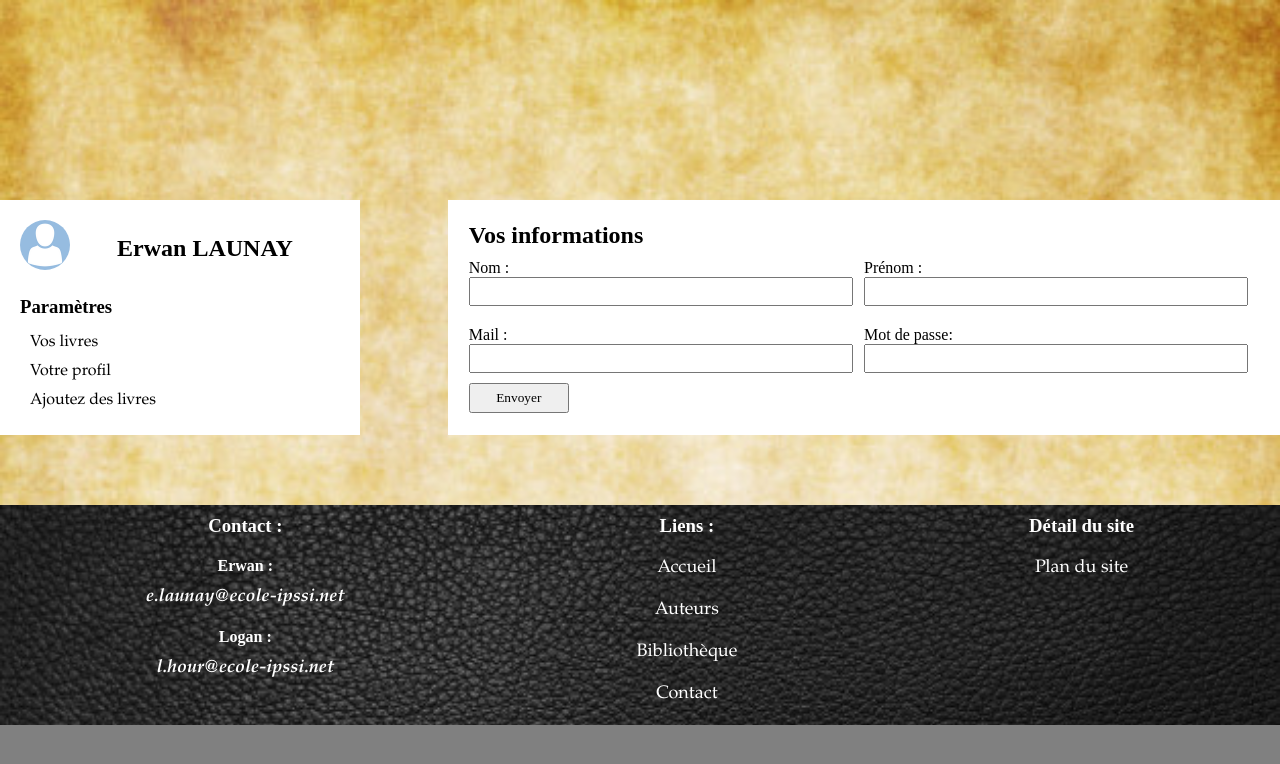
After one commit to Erwanou77/bibliotheque, a PHP site: page /users/profil.php in a window 1280 px wide. The commit adds this page. Shown: the top 764 px of the page. Run offline with PHP 8.4, Linux system fonts and the light colour scheme.

Commit message:
Ajout espace utilisateur

```diff
--- a/bdd/autreq.php
+++ b/bdd/autreq.php
@@ -2,7 +2,7 @@
 
 require('config.php');
 if (isset($_GET['id'])) {
-		$pdostate = $bdd->query('SELECT * FROM auteurs WHERE id ='.$_GET['id']);
+		$pdostate = $bdd->query('SELECT * FROM auteurs JOIN bibliographie ON auteurs.id = bibliographie.id_biblio WHERE id ='.$_GET['id']);
 		$pdostate->setFetchMode(PDO::FETCH_ASSOC);
 }
 
--- /dev/null
+++ b/css/listeinfo.css
@@ -0,0 +1,34 @@
+.informations{
+	display: flex;
+	justify-content: space-between;
+}
+.menugauche{
+	width: 25%;
+	padding: 20px;
+	background-color: white;
+}
+.menugauche .avatar{
+	display: flex;
+	align-items: center;
+	margin-bottom: 20px;
+}
+.menugauche .avatar img{
+	border-radius: 50%;
+}
+.menugauche .avatar h2{
+	margin: 0 auto;
+}
+.menugauche ul{
+	list-style-type: none;
+	margin-left: 10px;
+	margin-top: 10px;
+}
+.menugauche ul li{
+	padding: 5px 0;
+}
+.menugauche ul li a{
+	color: black;
+}
+.menugauche ul li a:hover{
+	text-decoration: underline;
+}
--- a/css/page_membre.css
+++ /dev/null
@@ -1,4 +0,0 @@
-*{
-	margin: 0;
-	padding: 0;
-}
--- /dev/null
+++ b/css/profil.css
@@ -0,0 +1,28 @@
+.menudroit{
+	background-color: white;
+	width: 65%;
+	display: flex;
+	align-items: center;
+}
+.menudroit .centre{
+	width: 95%;
+	margin: 0 auto;
+}
+.menudroit form .flex{
+	display: flex;
+}
+.menudroit form .flex .input{
+	width: 50%;
+	margin: 10px 20px 10px 0;
+}
+.menudroit form .flex .form-control{
+	width: 100%;
+}
+.menudroit form button{
+	width: 100px;
+	padding: 5px;
+}
+input,select{
+	height: 25px;
+	padding: 0 0 0 5px;
+}
--- a/page_membre.php
+++ /dev/null
@@ -1,6 +0,0 @@
-<?php
-	require"header/header.php";
-
-?>
-
-<?php require ("Footer/footer.php");?>
--- /dev/null
+++ b/users/listeinfo.php
@@ -0,0 +1,20 @@
+<?php
+	require"../header/header.php";
+?>
+<link rel="stylesheet" type="text/css" href="../css/listeinfo.css">
+<main class="principal">
+	<div class="informations">
+		<div class="menugauche">
+			<div class="avatar">
+				<a href="profil.php">
+					<img src="../img/Auteurs/avatar.png" width="50px">
+				</a>
+				<h2>Erwan LAUNAY</h2>
+			</div>
+			<h3>Param&#232;tres</h3>
+			<ul>
+				<li><a href="voslivres.php">Vos livres</a></li>
+				<li><a href="profil.php">Votre profil</a></li>
+				<li><a href="">Ajoutez des livres</a></li>
+			</ul>
+		</div>
--- /dev/null
+++ b/users/profil.php
@@ -0,0 +1,37 @@
+<?php
+	require"../bdd/profilreq.php";
+	require"listeinfo.php";
+?>
+<link rel="stylesheet" type="text/css" href="../css/profil.css">
+		<div class="menudroit">
+			<div class="centre">
+				<h2>Vos informations</h2>
+				<form action="" method="POST">
+					<div class="flex">
+						<div class="input">
+							<label>Nom :</label>
+							<input class="form-control" type="text" name="nom">
+						</div>
+						<div class="input">
+							<label>Pr&#233;nom :</label>
+							<input class="form-control" type="text" name="prenom">
+						</div>
+
+					</div>
+					<div class="flex">
+						<div class="input">
+							<label>Mail :</label>
+							<input class="form-control" type="mail" name="mail">
+						</div>
+						<div class="input">
+							<label>Mot de passe:</label>
+							<input class="form-control" type="password" name="mdp">
+						</div>
+					</div>
+					<button type="submit">Envoyer</button>
+				</form>
+			</div>
+		</div>
+	</div>
+</main>
+<?php require ("../Footer/footer.php");?>
```
Also changed, not shown: Auteur/autlist.php (+6 -4 lines), users/voslivres.php (added, +7 -0 lines), bdd/profilreq.php (added), img/Auteurs/avatar.png (added).
